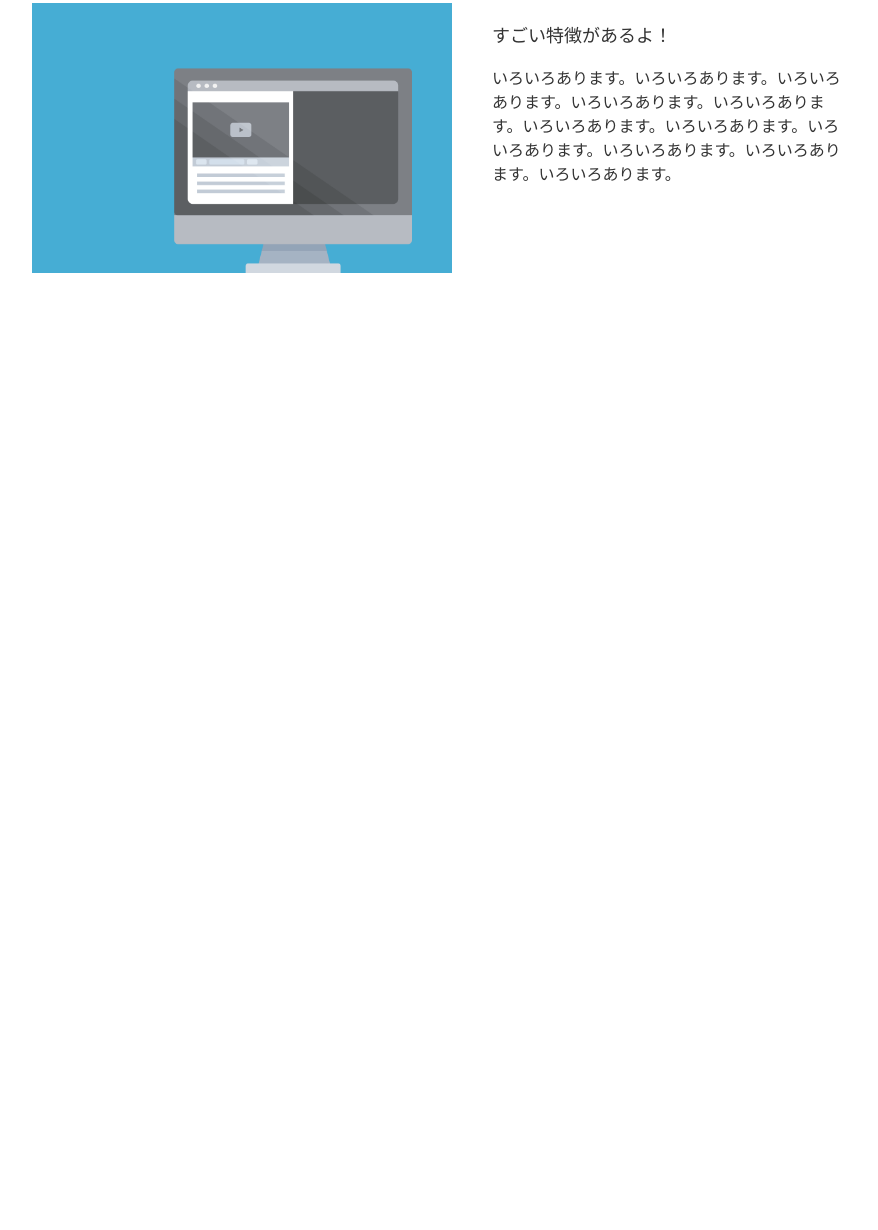
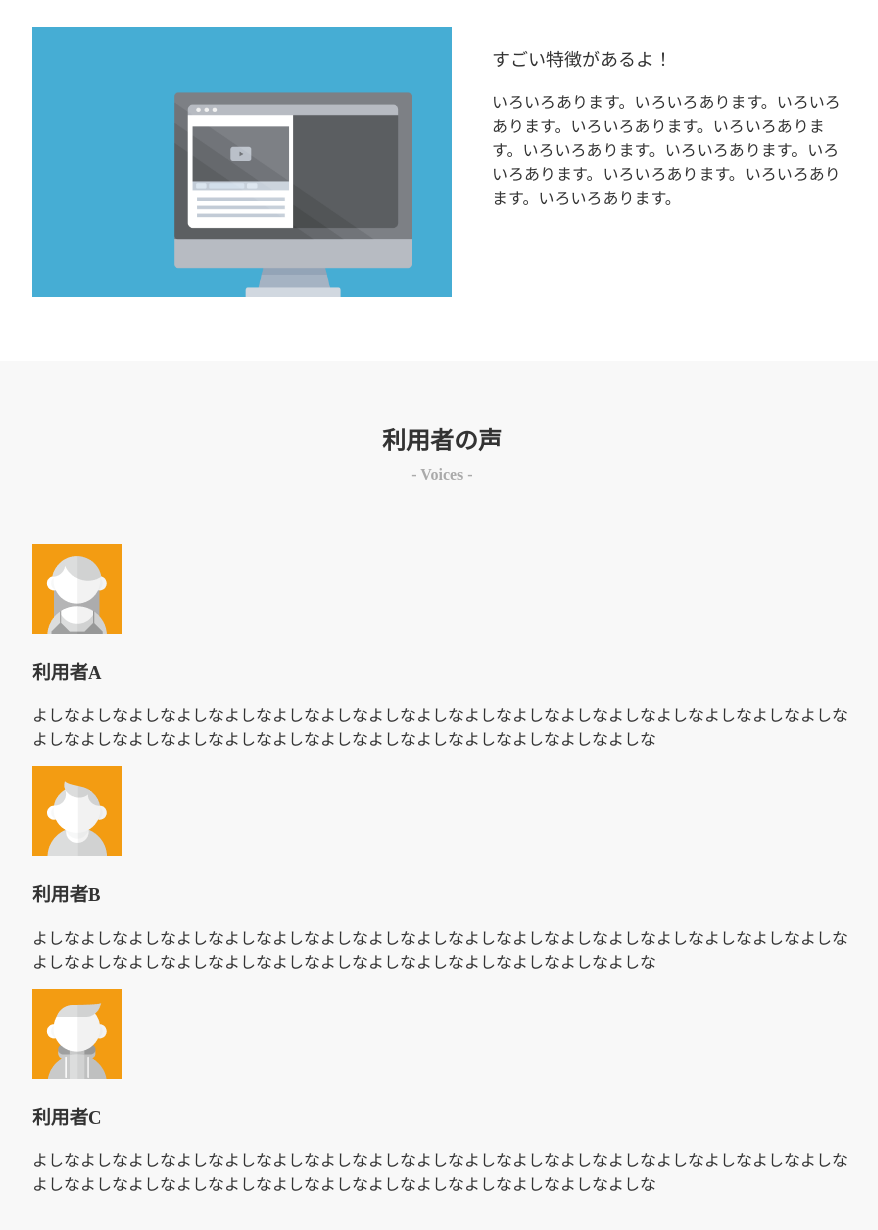
Before and after one commit to ZOO4656/Dotinstall_Pane, a plain HTML site: page index.html in a window 1280 px wide. Shown: the part 1108-2338 px from the top of the page, without its empty margins (198-1076 px from the left). Before the commit the page ends 1445 px from the top, so only its background shows below. Drawn offline with Linux system fonts and the light colour scheme.

Commit message:
利用者の声追加

```diff
--- a/css/style.css
+++ b/css/style.css
@@ -21,6 +21,8 @@ body {
 	text-align: center; /*文字の配置場所*/
 	text-weight: normal;
 	font-size:24px;
+	margin-bottom: 60px;
+	margin-top: 0;
 }
 
 	/*このafterはどういうこと?*/
@@ -29,7 +31,7 @@ body {
 	display: block;
 	font-size:16px;
 	color: #aaa;
-	paddint-top:10px;
+	padding-top:10px;
 }
 
 /*header*/
@@ -93,3 +95,18 @@ header img {
 	float:left;
 	padding-right:40px;
 }
+
+.feature:not(:last-child){
+	margin-bottom: 60px
+}
+
+
+.feature {
+	overflow: hidden; 要素がはみ出た場合、収まらない部分は非表示にする。
+}
+
+/*voices*/
+
+.voices {
+	background: #f8f8f8;
+}
--- a/index.html
+++ b/index.html
@@ -25,7 +25,7 @@
 			<h1 data-subtitle="- Features -" class="section-title">Dotinstall Paneの特徴</h1>
 			<section class="feature">
 				<img src="img/feature1.png" width="420" height="270" alt="特徴1">
-				<div clas="desc">
+				<div class="desc">
 					<h1>すごい特徴があるよ！</h1>
 						<p>いろいろあります。いろいろあります。いろいろあります。いろいろあります。いろいろあります。いろいろあります。いろいろあります。いろいろあります。いろいろあります。いろいろあります。いろいろあります。</p>
 				</div>
@@ -46,5 +46,26 @@
 			</section>
 		</div>
 	</section>
+
+	<section class="voices">
+		<div class="container">
+			<h1 data-subtitle="- Voices -" class="section-title">利用者の声</h1>
+			<section class="voice">
+				<img src="img/user1.png" width="90" height="90" alt="利用者A">
+				<h1>利用者A</h1>
+				<p>よしなよしなよしなよしなよしなよしなよしなよしなよしなよしなよしなよしなよしなよしなよしなよしなよしなよしなよしなよしなよしなよしなよしなよしなよしなよしなよしなよしなよしなよしな</p>
+			</section>
+			<section class="voice">
+				<img src="img/user2.png" width="90" height="90" alt="利用者B">
+				<h1>利用者B</h1>
+				<p>よしなよしなよしなよしなよしなよしなよしなよしなよしなよしなよしなよしなよしなよしなよしなよしなよしなよしなよしなよしなよしなよしなよしなよしなよしなよしなよしなよしなよしなよしな</p>
+			</section>
+			<section class="voice">
+				<img src="img/user3.png" width="90" height="90" alt="利用者C">
+				<h1>利用者C</h1>
+				<p>よしなよしなよしなよしなよしなよしなよしなよしなよしなよしなよしなよしなよしなよしなよしなよしなよしなよしなよしなよしなよしなよしなよしなよしなよしなよしなよしなよしなよしなよしな</p>
+			</section>
+		</div>
+	</section>
 </body>
 </html>
```
